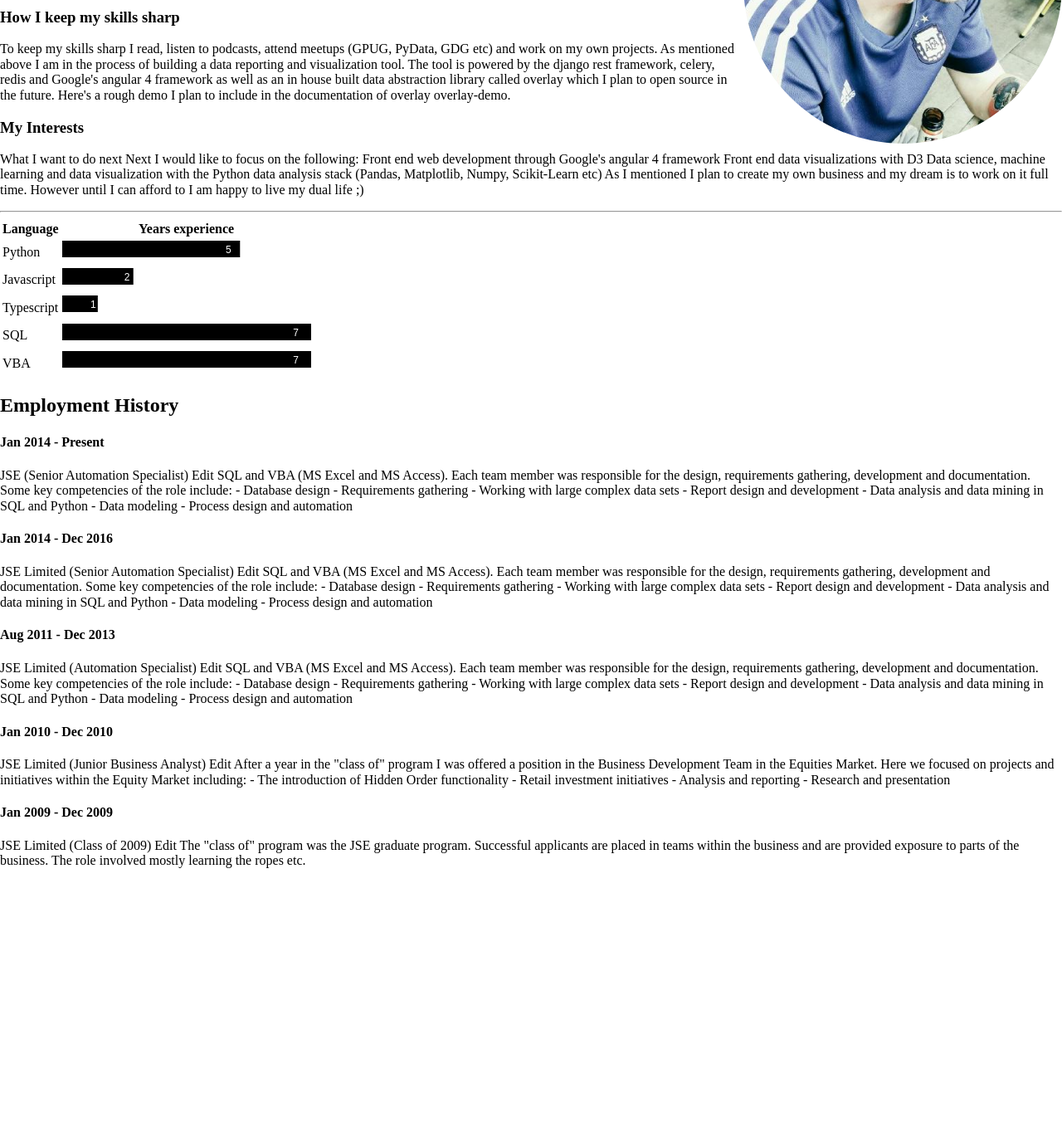
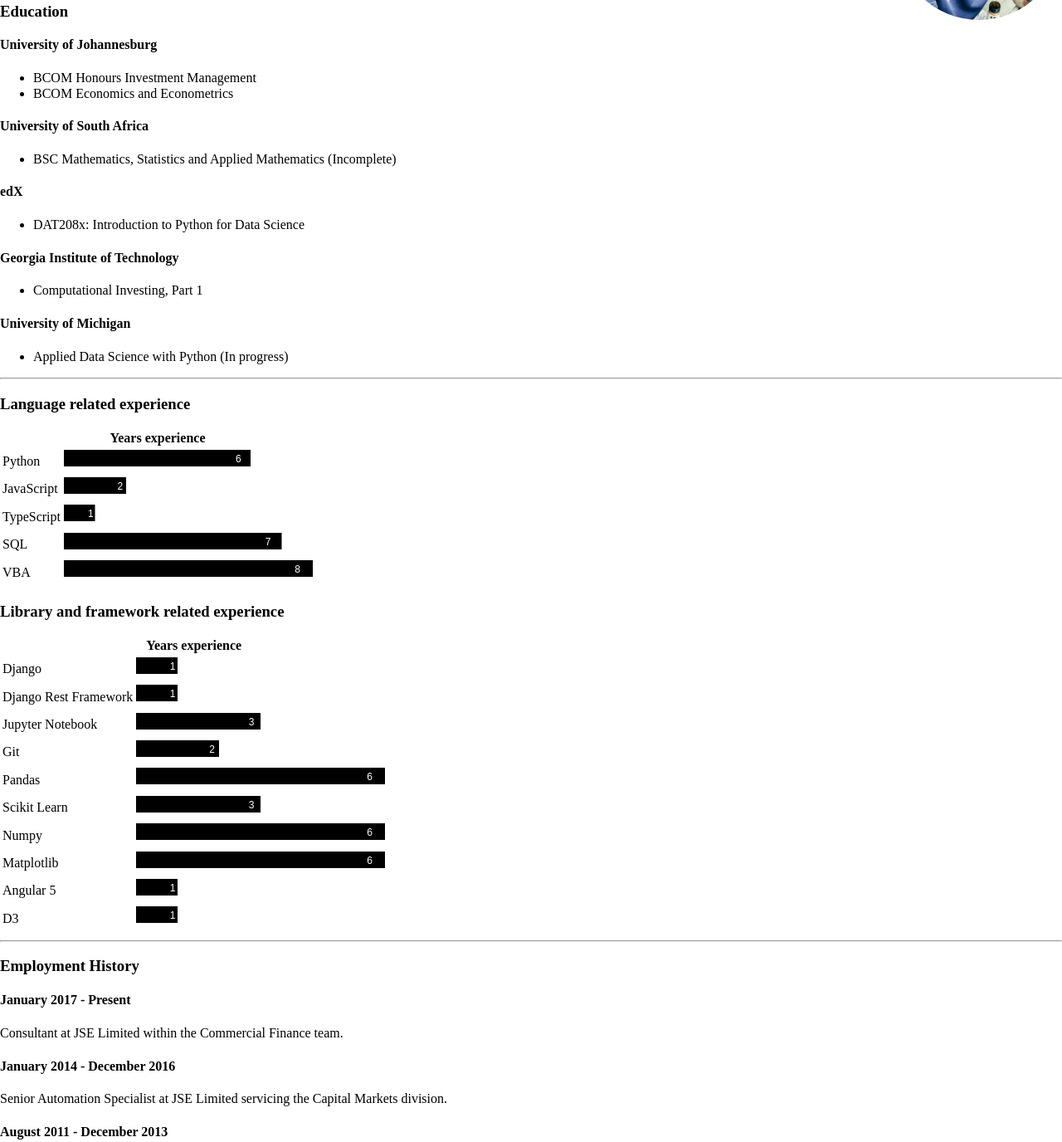
Before and after one commit to BradleyKirton/bradleykirton.github.io, a website: page index.html in a window 1280 px wide. Shown: the part 299-1675 px from the top of the page at 83% size. Before the commit the page ends 1362 px from the top, so only its background shows below. Drawn offline with nearby package versions, Linux system fonts and the light colour scheme; a small style sheet from the web is missing.

Commit message:
Updated CV content and D3 code.

```diff
--- a/index.html
+++ b/index.html
@@ -6,11 +6,12 @@
 
 	<title>Bradley Stuart Kirton</title>
 
+	<link rel="stylesheet" type="text/css" href="https://maxcdn.bootstrapcdn.com/font-awesome/4.7.0/css/font-awesome.min.css">
 	<link rel="stylesheet" href="//cdn.rawgit.com/necolas/normalize.css/master/normalize.css">
 	<link rel="stylesheet" href="//cdn.rawgit.com/milligram/milligram/master/dist/milligram.min.css">
 
 	<script src="https://d3js.org/d3.v4.min.js"></script>
-	<script type="module" src="static/js/main.js"></script>
+	<script src="static/js/main.js"></script>
 
 	<style>
 		svg text {
@@ -31,61 +32,133 @@
 		.img-circle {
 			border-radius: 50%;
 			float: right;
-			max-width: 30%;
+		}
+
+		.social {
+			color: gray;
+		}
+
+		.social:visited {
+			color: gray;
 		}
 	</style>
 </head>
 <body>
-
 	<div class="header container">
-		<div class="row">
-			<div class="column column-50">
+		<div class="clearfix">
+			<div class="float-left">
 				<h1>Bradley Stuart Kirton</h1>
 			</div>
+
+			<div class="float-right">
+				<a class="social" href="https://twitter.com/bradleykirton" target="_blank" class="nav-link nav-text">
+					<i class="fa fa-twitter" aria-hidden="true" title="Twitter"></i>
+				</a>
+		    	<a class="social" href="https://github.com/BradleyKirton" target="_blank" class="nav-link nav-text">
+		    		<i class="fa fa-github" aria-hidden="true" title="Github"></i>
+		    	</a>
+		    	<a class="social" href="https://www.linkedin.com/in/bradleykirton" target="_blank" class="nav-link nav-text">
+		    		<i class="fa fa-linkedin" aria-hidden="true" title="Linked-in"></i>
+		    	</a>
+		    	<a class="social" href="https://slides.com/bradleystuartkirton" target="_blank" class="nav-link nav-text">
+		    		<i class="fa fa-square" aria-hidden="true" title="slides.com"></i>
+		    	</a>
+		    	<a class="social" href="mailto:bradleykirton@gmail.com" target="_blank" class="nav-link nav-text">
+		    		<i class="fa fa-envelope" aria-hidden="true" title="Email"></i>
+		    	</a>
 			</div>
+		</div>
+	</div>
+
+	<div id="about" class="container">
 		<p>
 			<img
 				class="img-circle"
+				width="200"
+				height="200"
 				src="/static/img/profile.jpg"
 				alt="Profile picture of me">
 
-			Currently I am working part time in a commercial finance team helping them out by automating their monthly reporting tasks. I have a degree in Economics and Econometrics and an honours degree in Investment Management but I have always been more interested in computers. My first real dive into programming was at the Johannesburg Stock Exchange. I joined a small team of developers whose job it was to maintain and progress an in house reporting system. Here we used T SQL and VBA to do all kinds of things ranging from data mining to ETLs.
+			Welcome to bradleykirton.github.io, the personal CV of Bradley Stuart Kirton.
+		</p>
+		<p>
+			I am a passionate individual who loves programming, data analysis and visualisation, machine learning,
+			open source software and travelling.
 
-			I had found my calling and wanted to learn more. So I looked into a few courses on object oriented programming. I picked one which taught Python through making games. I had just stumbled on my new favorite programming language. Since then I have used python for scripting, web development, web scraping and data munging and given that Python has become one of the defacto languages for data science it has been a perfect fit in my career at the Johannesburg Stock Exchange where data is plentiful. More recently I have begun learning client side web development through TypeScript and Google's angular framework and I am really enjoying it.
+			I am a South African Citizen who is fluent in English and have a basic understanding of Afrikaans.
 
-			In the time away from my finance job I am working on creating a software development business. The initial product is a data reporting and visualization tool which will encompass all that I have learned while working on these types of projects throughout my career.
+			I have over 10 years experience working in Capital Markets and in 2017 started my first business
+			venture <a href="https://clarityanalytics.xyz">Clarity Analytics</a>, a company focused on building
+			data access and visualisation software.
 		</p>
 
-		<h3>How I keep my skills sharp</h3>
 		<p>
-			To keep my skills sharp I read, listen to podcasts, attend meetups (GPUG, PyData, GDG etc) and work on my own projects. As mentioned above I am in the process of building a data reporting and visualization tool. The tool is powered by the django rest framework, celery, redis and Google's angular 4 framework as well as an in house built data abstraction library called overlay which I plan to open source in the future.
-
-			Here's a rough demo I plan to include in the documentation of overlay overlay-demo.
-		</p>
-
-		<h3>My Interests</h3>
-
-		<p>
-			What I want to do next
-
-			Next I would like to focus on the following:
-
-			Front end web development through Google's angular 4 framework
-			Front end data visualizations with D3
-			Data science, machine learning and data visualization with the Python data analysis stack (Pandas, Matplotlib, Numpy, Scikit-Learn etc)
-			As I mentioned I plan to create my own business and my dream is to work on it full time. However until I can afford to I am happy to live my dual life ;)
+			My future goals include establishing <a href="https://clarityanalytics.xyz">Clarity Analytics</a> as the premiere provider of data science and data related solutions within South African, furthering my studies in data science and programming and contributing more to open source projects.
 		</p>
 		<hr>
+	</div>
+
+	<div id="eduction" class="container">
+		<h3>Education</h3>
+		<div>
+			<h4>University of Johannesburg</h4>
+			<div>
+				<ul>
+					<li>BCOM Honours Investment Management</li>
+					<li>BCOM Economics and Econometrics</li>
+				</ul>
+			</div>
+		</div>
+
+		<div>
+			<h4>University of South Africa</h4>
+			<div>
+				<ul>
+					<li>BSC Mathematics, Statistics and Applied Mathematics (Incomplete)</li>
+				</ul>
+			</div>
+		</div>
+
+		<div>
+			<h4>edX</h4>
+			<div>
+				<ul>
+					<li>DAT208x: Introduction to Python for Data Science</li>
+				</ul>
+			</div>
+		</div>
+
+		<div>
+			<h4>Georgia Institute of Technology</h4>
+			<div>
+				<ul>
+					<li>Computational Investing, Part 1</li>
+				</ul>
+			</div>
+		</div>
+
+		<div>
+			<h4>University of Michigan</h4>
+			<div>
+				<ul>
+					<li>Applied Data Science with Python (In progress)</li>
+				</ul>
+			</div>
+		</div>
+
+		<hr>
+	</div>
 
 	<!-- Language experience -->
 	<div class="container">
+		<h3 id="language-experience">Language related experience</h3>
+
 		<div class="row">
-				<div class="column column-50">
+			<div class="column column-100">
 				<table id="languages">
 					<thead>
 						<tr>
-								<th>Language</th>
-								<th>Years experience</th>
+							<th colspan="2" align="center">Years experience</th>
 						</tr>
 					</thead>
 
@@ -93,57 +166,84 @@
 				</table>
 			</div>
 		</div>
+
+		<h3 id="framework-experience">Library and framework related experience</h3>
+
+		<div class="row">
+			<div class="column column-100">
+				<table id="libraries">
+					<thead>
+						<tr>
+							<th colspan="2" align="center">Years experience</th>
+						</tr>
+					</thead>
+
+					<tbody></tbody>
+				</table>
 			</div>
 		</div>
 
+		<hr>
+	</div>
+
 	<div class="container">
-		<h2>Employment History</h2>
+		<h3 id="employment-history">Employment History</h3>
 			<div class="row">
 				<div class="column column-40">
-					<h4>Jan 2014   -   Present</h4>
-					<p>
-						JSE (Senior Automation Specialist)  Edit
-						SQL and VBA (MS Excel and MS Access). Each team member was responsible for the design, requirements gathering, development and documentation. Some key competencies of the role include: - Database design - Requirements gathering - Working with large complex data sets - Report design and development - Data analysis and data mining in SQL and Python - Data modeling - Process design and automation
-					</p>
+					<h4>January 2017 - Present</h4>
+					<p>Consultant at JSE Limited within the Commercial Finance team.</p>
 				</div>
 
 				<div class="column column-40 column-offset-10">
-					<h4>Jan 2014   -   Dec 2016</h4>
-					<p>
-						JSE Limited (Senior Automation Specialist)  Edit
-						SQL and VBA (MS Excel and MS Access). Each team member was responsible for the design, requirements gathering, development and documentation. Some key competencies of the role include: - Database design - Requirements gathering - Working with large complex data sets - Report design and development - Data analysis and data mining in SQL and Python - Data modeling - Process design and automation
-					</p>
-				</div>
-			</div>
-
-
-			<div class="row">
-				<div class="column column-40">
-					<h4>Aug 2011   -   Dec 2013</h4>
-					<p>
-						JSE Limited (Automation Specialist)  Edit
-						SQL and VBA (MS Excel and MS Access). Each team member was responsible for the design, requirements gathering, development and documentation. Some key competencies of the role include: - Database design - Requirements gathering - Working with large complex data sets - Report design and development - Data analysis and data mining in SQL and Python - Data modeling - Process design and automation
-					</p>
-				</div>
-
-				<div class="column column-40 column-offset-10">
-					<h4>Jan 2010   -   Dec 2010</h4>
-					<p>
-						JSE Limited (Junior Business Analyst)  Edit
-						After a year in the "class of" program I was offered a position in the Business Development Team in the Equities Market. Here we focused on projects and initiatives within the Equity Market including: - The introduction of Hidden Order functionality - Retail investment initiatives - Analysis and reporting - Research and presentation
-					</p>
+					<h4>January 2014 - December 2016</h4>
+					<p>Senior Automation Specialist at JSE Limited servicing the Capital Markets division.</p>
 				</div>
 			</div>
 
 			<div class="row">
 				<div class="column column-40">
-					<h4>Jan 2009   -   Dec 2009</h4>
+					<h4>August 2011 - December 2013</h4>
+					<p>Automation Specialist at JSE Limited servicing the Capital Markets division.</p>
+				</div>
+
+				<div class="column column-40 column-offset-10">
+					<h4>January - December 2010</h4>
+					<p>Junior Business Analyst at JSE Limited working in the Capital Markets division.</p>
+				</div>
+			</div>
+
+			<div class="row">
+				<div class="column column-40">
+					<h4>January - December 2009</h4>
+					<p>Class of 2009 JSE Limited.</p>
+				</div>
+			</div>
+
 			<p>
-						JSE Limited (Class of 2009)  Edit
-						The "class of" program was the JSE graduate program. Successful applicants are placed in teams within the business and are provided exposure to parts of the business. The role involved mostly learning the ropes etc.
+				For the longest time at the JSE I have worked in a data intensive role within a team responsible for providing a reporting solution to internal and external clients. Some of the larger projects for which I was responsible included orders data and top of book market statistics reporting and research, the equity market billing methodology change to a value based pricing model and the bond market billing methodology change and implementation of an interim invoicing solution.
+			</p>
+
+			<p>
+				The orders data and top of book market data project involved providing a reporting solution for the orders data within the equity market. The challenge in this space is the volume of data (At the time the JSE would process about 8 to 10 million records daily). The solution provided reporting on a variety of metrics including the spreads per instrument. In addition to providing the reporting solution I was responsible for conducting research and analysis on the data. Some of this research included the effects of the implementation of collocation in the equity market and it's impact on spreads and order sizes as well as per second order rates.
+			</p>
+			<p>
+				In the cash equities and bond pricing projects my role included creating a solution which could model different billing methodologies. The model output could then be analysed and compared to clients actual spend in various dimensions including trade type, trader and member firm client. During the equities methodology change the JSE followed a co-creation approach with clients. This involved coming to consensus and narrowing down the proposed methodologies with market participants and then running various scenarios. These scenarios were anonymised and presented at a high level with the forum and then again presented to each member firm on an individual basis. Given this approach the JSE was able to successfully change the methodology and prepare clients for the change so that they could adjust their behaviour to minimize the impact of the change. This methodology change paved the way for new types of business which provided the JSE with record returns in the coming years. The challenges faced in this project were the volume of data, the exchanged processed approx. 500k - 800k billable events per day, as well as creating a solution which could run scenarios in a configurable way so that no code changes would be necessary to create new billing models.
+			</p>
+			<p>
+				After successfully changing the methodologies for the equity market trading and clearing &amp; settlement billing streams the same modeling system was enhanced to assist with the change of the spot bond market billing methodology. The volumes of data were not a challenge this time, the bond market only processed about 80k transactions per day, the challenges were more around finding a balance between the needs of business and the overall JSE pricing philosophy. After successfully finding the appropriate balance I was asked to generate the data required for the invoicing system from the modeling solution.
 			</p>
 	</div>
+
+</body>
+
+<footer>
+	<div class="container">
+		<hr>
+		<div class="clearfix">
+			<p class="float-left">© 2018 Bradley Stuart Kirton</p>
+			<a class="float-right" href="#">Back to top</p>
 		</div>
 	</div>
-</body>
+</footer>
+
 </html>
--- a/static/data/data.json
+++ b/static/data/data.json
@@ -1,9 +1,21 @@
 {
 	"languages": [
-		{"name": "Python", "years": 5},
-		{"name": "Javascript", "years": 2},
-		{"name": "Typescript", "years": 1},
-		{"name": "SQL", "years": 7},
-		{"name": "VBA", "years": 7}
+		{"name": "Python", "year": 2012, "tooltip": "Expert"},
+		{"name": "JavaScript", "year": 2016, "tooltip": "Intermediate"},
+		{"name": "TypeScript", "year": 2017, "tooltip": "Intermediate"},
+		{"name": "SQL", "year": 2011, "tooltip": "Expert"},
+		{"name": "VBA", "year": 2010, "tooltip": "Expert"}
+	],
+	"libraries": [
+		{"name": "Django", "year": 2017, "tooltip": "Expert"},
+		{"name": "Django Rest Framework", "year": 2017, "tooltip": "Expert"},
+		{"name": "Jupyter Notebook", "year": 2015, "tooltip": "Expert"},
+		{"name": "Git", "year": 2016, "tooltip": "Intermediate"},
+		{"name": "Pandas", "year": 2012, "tooltip": "Expert"},
+		{"name": "Scikit Learn", "year": 2015, "tooltip": "Intermediate"},
+		{"name": "Numpy", "year": 2012, "tooltip": "Expert"},
+		{"name": "Matplotlib", "year": 2012, "tooltip": "Expert"},
+		{"name": "Angular 5", "year": 2017, "tooltip": "Beginner"},
+		{"name": "D3", "year": 2017, "tooltip": "Beginner"}
 	]
 }
--- a/static/js/main.js
+++ b/static/js/main.js
@@ -1,19 +1,19 @@
 function getData() {
-	return fetch('static/data/data.json')
+	return fetch(`static/data/data.json?${Date.now()}`)
 	    .then( (response) => {
 	    	return response.json()
 	    })
 }
 
+function createExperienceTable(tableId) {
+	getData().then( data => {
+		let currentYear = new Date(Date.now()).getFullYear();
+		let experience = data[tableId];
+		let maxYears = Math.max.apply(Math, experience.map( item => { return currentYear - item.year; } ));
 
-function createLanguageTable() {
-	getData().then( data => {
-		let languages = data.languages;
-		let maxYears = Math.max.apply(Math, languages.map( item => { return item.years; } ));
-
-		let rows = d3.select('table#languages tbody')
+		let rows = d3.select(`table#${tableId} tbody`)
 			.selectAll('tr')
-			.data(languages)
+			.data(experience)
 			.enter().append('tr');
 
 		rows.append('td')
@@ -30,17 +30,21 @@
 			.append('g')
 			.attr('transform', (d, i) => { return `translate(0, 0)` });
 
-			bars.append('rect')
+			let rects = bars.append('rect')
 			    .attr('width', 0)
 			    .transition()
 			    .duration(1000)
-			    .attr('width', (d) => { return `${d.years / maxYears * 100}%`; })
+			    .attr('title', (d) => { return `${d.tooltip}`; })
+			    .attr('width', (d) => { return `${(currentYear - d.year) / maxYears * 100}%`; })
 			    .attr('height', 20);
 
+			bars.append('title')
+			    .text( (d) => { return d.tooltip; });
+
 			bars.append('text')
-				.attr('x', (d) => { return x(d.years)  ;})
+				.attr('x', (d) => { return x(currentYear - d.year)  ;})
 				.attr('y', 15)
-			    .text( (d) => { return d.years } );
+			    .text( (d) => { return currentYear - d.year } );
 	});
 }
 
@@ -55,18 +59,37 @@
 	);
 }
 
-var languages = document.getElementById('languages');
-function scrollHandler(event) {
+function languageScrollHandler(event) {
 	if (isInViewport(languages)) {
 		languages.style.visibility = 'visible';
-		createLanguageTable();
-		document.removeEventListener('scroll', scrollHandler);
+		createExperienceTable(languages.id);
+		document.removeEventListener('scroll', languageScrollHandler);
 	}
-};
+}
 
-document.addEventListener('scroll', scrollHandler);
+function libraryScrollHandler(event) {
+	if (isInViewport(libraries)) {
+		libraries.style.visibility = 'visible';
+		createExperienceTable(libraries.id);
+		document.removeEventListener('scroll', libraryScrollHandler);
+	}
+}
+
 document.addEventListener('DOMContentLoaded', (event) => {
-	if (isInViewport(languages)) {
-		scrollHandler()
+	let languages = document.getElementById('languages');
+	let libraries = document.getElementById('libraries');
+
+	function renderTable(table) {
+		if (isInViewport(table)) {
+			table.style.visibility = 'visible';
+
+			createExperienceTable(table.id);
+		} else {
+			document.addEventListener('scroll', languageScrollHandler);
+			document.addEventListener('scroll', libraryScrollHandler);
+		}
 	}
+
+	renderTable(languages);
+	renderTable(libraries);
 });
```
Lines whose indentation alone changed are shown as unchanged.
